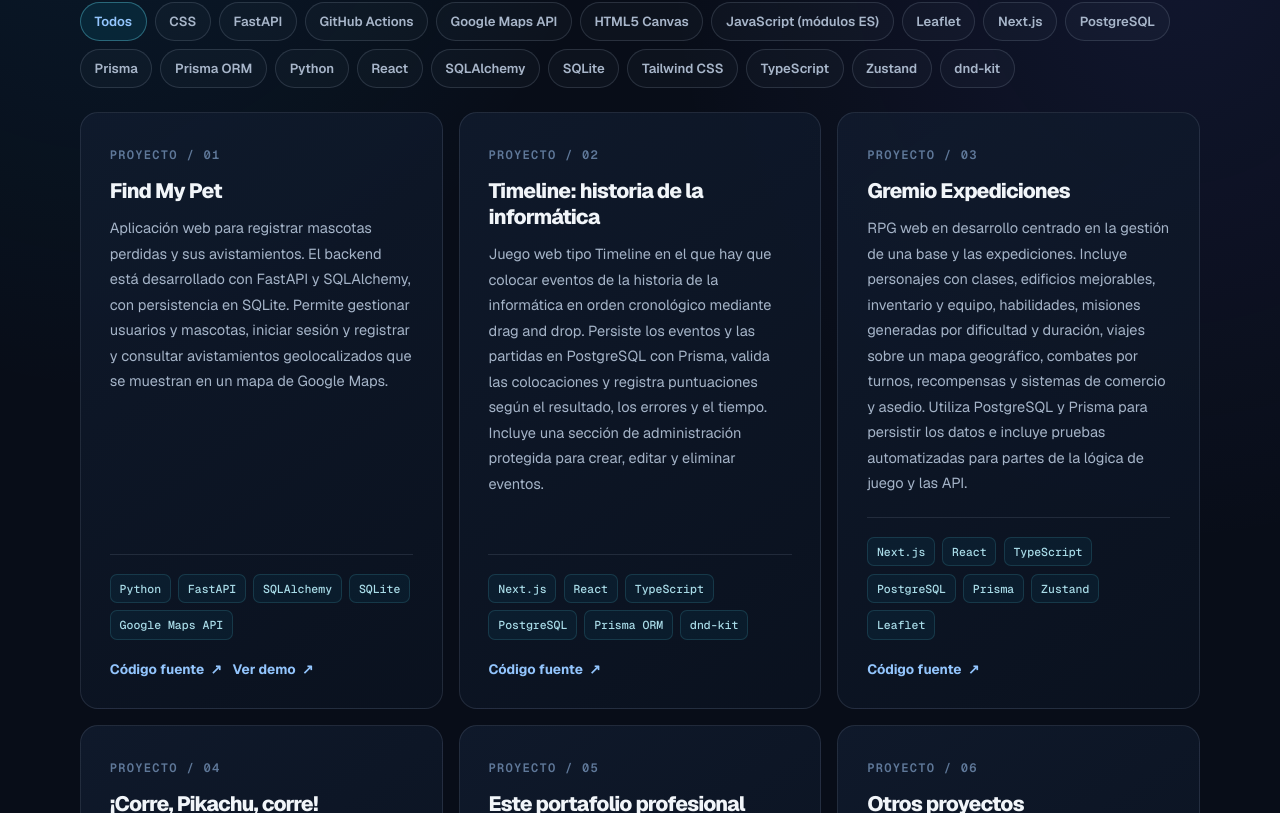
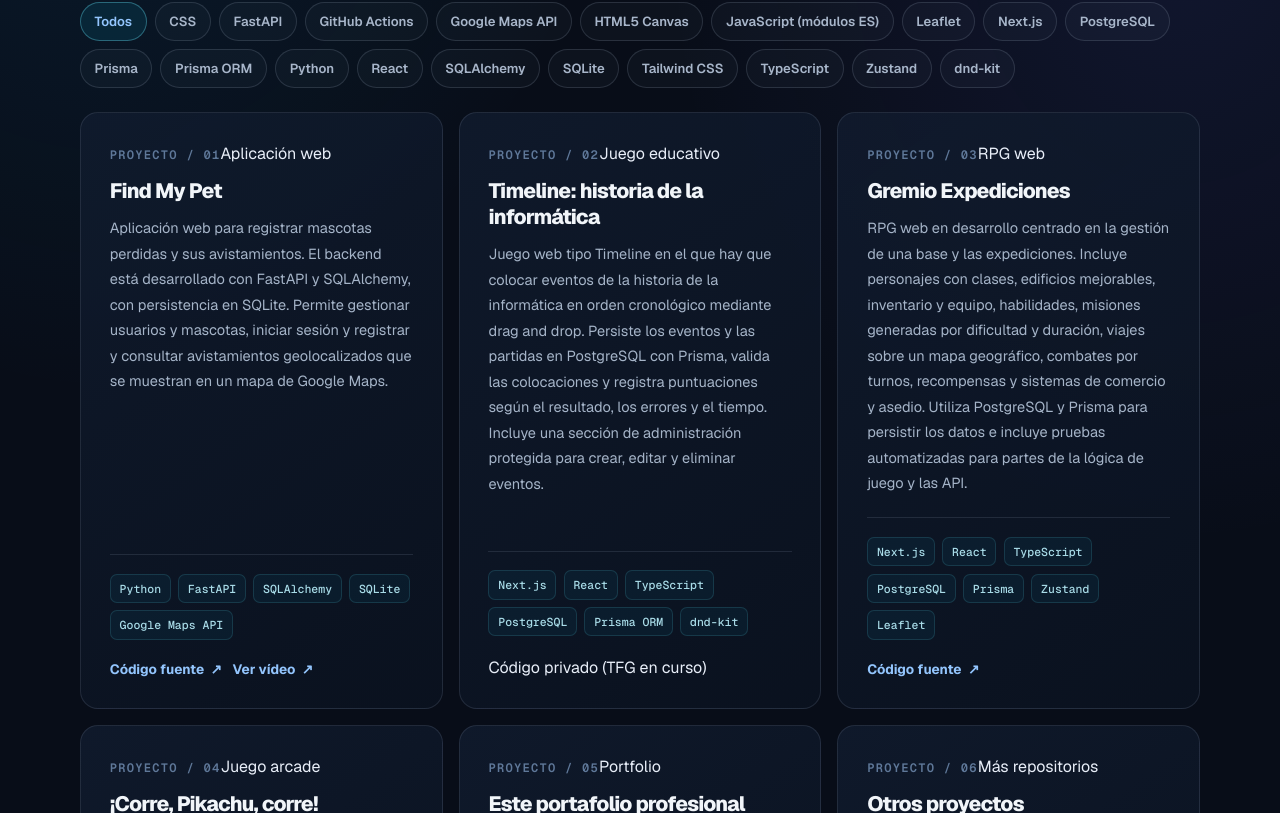
Before and after one commit to joseconca/joseconca.github.io, a Next.js app: page /proyectos in a window 1280 px wide. Shown: the part 407-1220 px from the top of the page. Built offline with nearby package versions, Linux system fonts and the light colour scheme.

Commit message:
Distingue aplicaciones y videojuegos, y evita enlace privado al TFG

```diff
--- a/src/data/proyectos.ts
+++ b/src/data/proyectos.ts
@@ -1,6 +1,9 @@
 export const proyectos = [
   {
     id: "trabajoCiclo-fastAPI-find-my-pet",
+    categoria: "Aplicación web",
+    tipo: "aplicacion" as const,
+    demoTipo: "video" as const,
     titulo: "Find My Pet",
     tecnologias: ["Python", "FastAPI", "SQLAlchemy", "SQLite", "Google Maps API"],
     descripcion:
@@ -10,14 +13,18 @@ export const proyectos = [
   },
   {
     id: "TFG-historical-events-nextjs",
+    categoria: "Juego educativo",
+    tipo: "juego" as const,
+    estado: "Código privado (TFG en curso)",
     titulo: "Timeline: historia de la informática",
     tecnologias: ["Next.js", "React", "TypeScript", "PostgreSQL", "Prisma ORM", "dnd-kit"],
     descripcion:
       "Juego web tipo Timeline en el que hay que colocar eventos de la historia de la informática en orden cronológico mediante drag and drop. Persiste los eventos y las partidas en PostgreSQL con Prisma, valida las colocaciones y registra puntuaciones según el resultado, los errores y el tiempo. Incluye una sección de administración protegida para crear, editar y eliminar eventos.",
-    url: "https://github.com/joseconca/proyecto-timeline",
   },
   {
     id: "gremio-expediciones-nextjs",
+    categoria: "RPG web",
+    tipo: "juego" as const,
     titulo: "Gremio Expediciones",
     tecnologias: ["Next.js", "React", "TypeScript", "PostgreSQL", "Prisma", "Zustand", "Leaflet"],
     descripcion:
@@ -26,6 +33,8 @@ export const proyectos = [
   },
   {
     id: "HTML-canvas-pokemon-spaceinvaders",
+    categoria: "Juego arcade",
+    tipo: "juego" as const,
     titulo: "¡Corre, Pikachu, corre!",
     tecnologias: ["HTML5 Canvas", "CSS", "JavaScript (módulos ES)"],
     descripcion:
@@ -35,6 +44,8 @@ export const proyectos = [
   },
   {
     id: "joseconca-github-pages",
+    categoria: "Portfolio",
+    tipo: "aplicacion" as const,
     titulo: "Este portafolio profesional",
     tecnologias: ["Next.js", "React", "TypeScript", "Tailwind CSS", "GitHub Actions"],
     descripcion:
@@ -44,6 +55,7 @@ export const proyectos = [
   },
   {
     id: "Otros-proyectos",
+    categoria: "Más repositorios",
     titulo: "Otros proyectos",
     descripcion:
       "Más proyectos y ejercicios de programación disponibles en mi perfil público de GitHub.",
```
